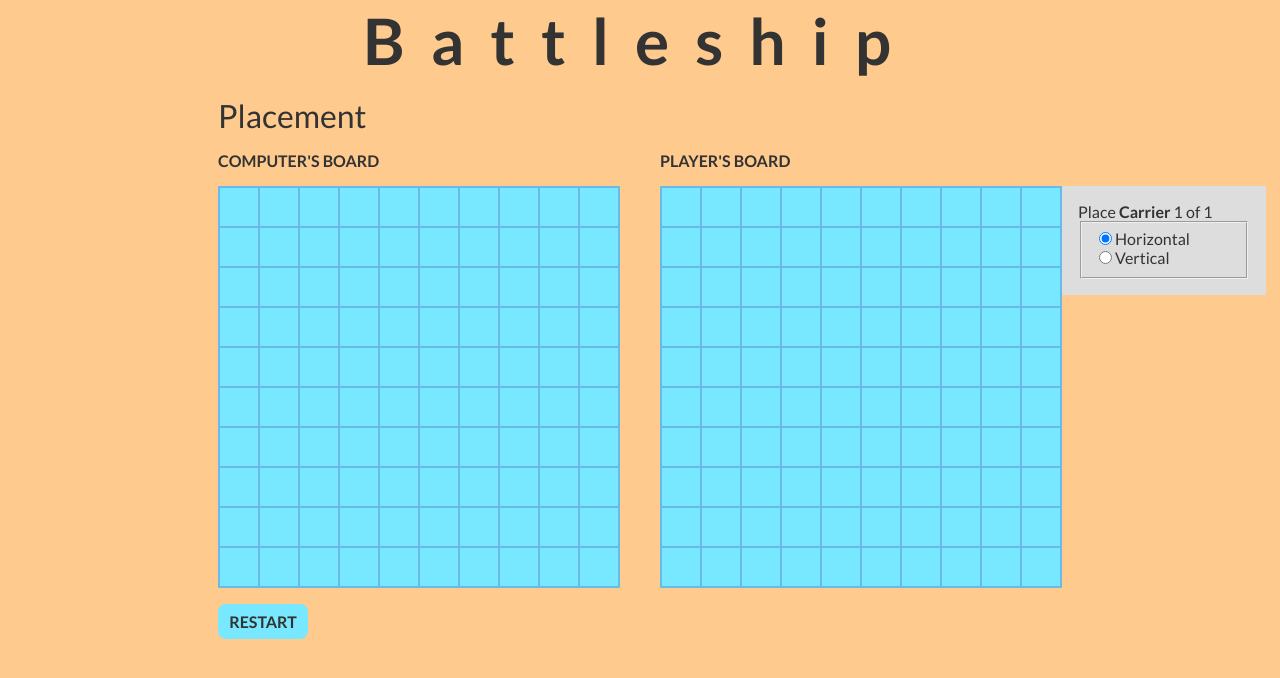
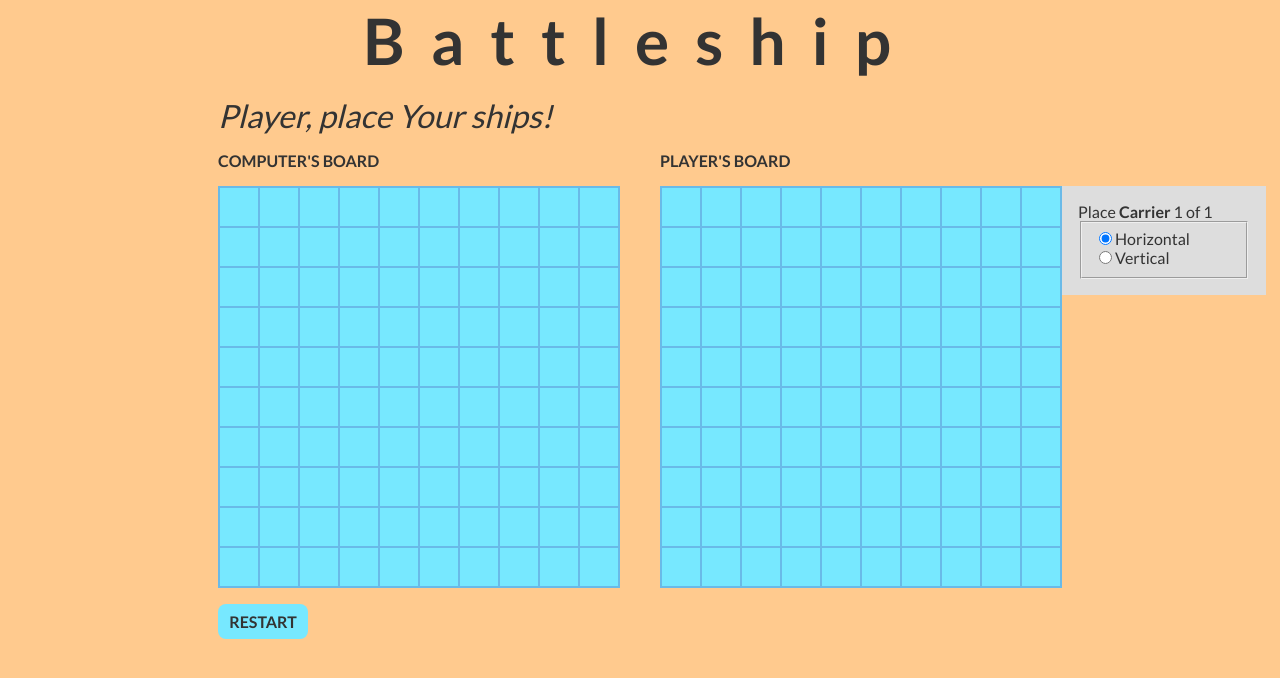
Before and after one commit to aptoivonen/battleship, a website built with webpack: page src/index.html in a window 1280 px wide. Built offline with nearby package versions, Linux system fonts and the light colour scheme.

Commit message:
Change status texts

```diff
--- a/src/js/domdisplay/stats.js
+++ b/src/js/domdisplay/stats.js
@@ -1,4 +1,12 @@
 import { createElement } from "./utils";
+
+const statusTexts = {
+  placement: "Player, place Your ships!",
+  initial: "Start playing by attacking Computer's board",
+  running: "Battle!",
+  lost: "You have lost the game",
+  won: "You have won the game",
+};
 
 class Stats {
   #game;
@@ -28,14 +36,14 @@ class Stats {
     this.#dom = dom;
   }
 
-  #setStatusText(statusText) {
-    this.#status.textContent = statusText;
+  #setStatusText(statusCode) {
+    this.#status.textContent = statusTexts[statusCode];
     for (const className of this.#status.classList.values()) {
       if (className.startsWith("stats-section-text--")) {
         this.#status.classList.remove(className);
       }
     }
-    this.#status.classList.add(`stats-section-text--${statusText}`);
+    this.#status.classList.add(`stats-section-text--${statusCode}`);
   }
 }
 
--- a/src/scss/_stats.scss
+++ b/src/scss/_stats.scss
@@ -5,8 +5,7 @@
 
   &-text {
     font-size: 2rem;
-    font-style: bold;
-    text-transform: capitalize;
+    font-style: italic;
   }
 
   &-text--running {
```
